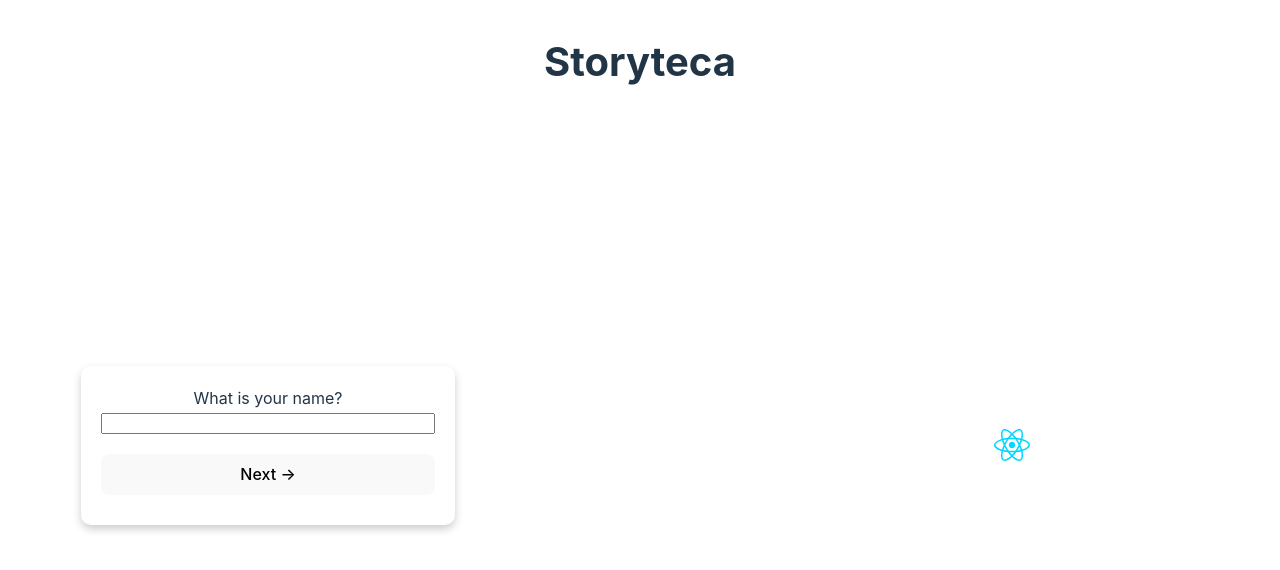
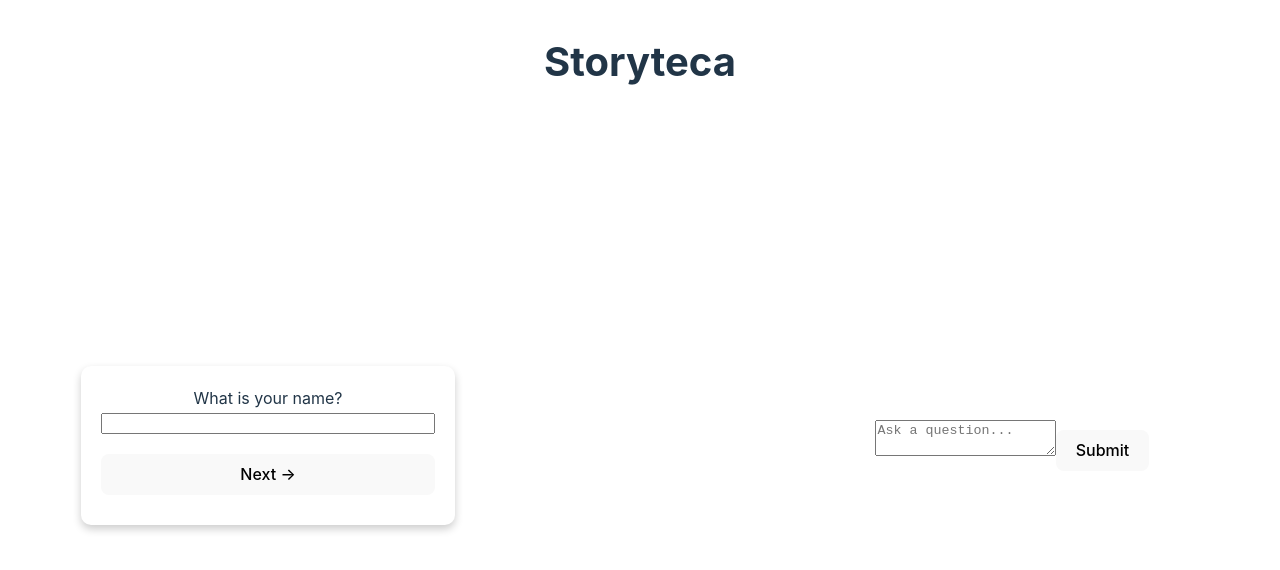
Before and after one commit to gdgalvis/Storyteca, a React (Vite) app: page / in a window 1280 px wide. Shown: the top 570 px of the page. Built offline with nearby package versions, Linux system fonts and the light colour scheme.

Commit message:
initial testing

```diff
--- a/package.json
+++ b/package.json
@@ -10,11 +10,13 @@
     "preview": "vite preview"
   },
   "dependencies": {
+    "axios": "^1.7.7",
     "react": "^18.3.1",
     "react-dom": "^18.3.1"
   },
   "devDependencies": {
     "@eslint/js": "^9.13.0",
+    "@types/node": "^22.9.0",
     "@types/react": "^18.3.11",
     "@types/react-dom": "^18.3.1",
     "@vitejs/plugin-react": "^4.3.3",
@@ -22,8 +24,9 @@
     "eslint-plugin-react-hooks": "^5.0.0",
     "eslint-plugin-react-refresh": "^0.4.13",
     "globals": "^15.11.0",
+    "tailwindcss": "^3.4.14",
     "typescript": "~5.6.2",
     "typescript-eslint": "^8.10.0",
-    "vite": "^5.4.9"
+    "vite": "^5.4.10"
   }
 }
--- a/src/App.tsx
+++ b/src/App.tsx
@@ -2,8 +2,9 @@
 import './App.css';
 import Title from './components/Title';
 import Form from './components/Form';
-import ImageContainer from './components/ImageContainer';
-
+import Prompt from './components/Prompt';
+//import ImageContainer from './components/ImageContainer';
+//<ImageContainer />
 const App: React.FC = () => {
   return (
     <div className="container">
@@ -13,7 +14,7 @@
           <Form />
         </div>
         <div className="image-container">
-          <ImageContainer />
+          <Prompt/>
         </div>
       </div>
     </div>
--- /dev/null
+++ b/src/api/Gpt.ts
@@ -0,0 +1,21 @@
+import axios from 'axios';
+
+const Story = async (prompt: string) => {
+  const response = await axios.post(
+    'https://api.openai.com/v1/chat/completions',
+    {
+      model: 'gpt-3.5-turbo',
+      messages: [{ role: 'user', content: prompt }],
+    },
+    {
+      headers: {
+        'Authorization': `Bearer ${import.meta.env.VITE_OPENAI_API_KEY}`,
+        'Content-Type': 'application/json',
+      },
+    }
+  );
+
+  return response.data.choices[0].message.content;
+};
+
+export default Story;
--- /dev/null
+++ b/src/components/Prompt.tsx
@@ -0,0 +1,29 @@
+import React, { useState } from 'react';
+import Story from "../api/Gpt";
+//src\API
+const ChatComponent = () => {
+  const [prompt, setPrompt] = useState('');
+  const [response, setResponse] = useState('');
+
+  const handleSubmit = async (e: { preventDefault: () => void; }) => {
+    e.preventDefault();
+    const gptResponse = await Story(prompt);
+    setResponse(gptResponse);
+  };
+
+  return (
+    <div>
+      <form onSubmit={handleSubmit}>
+        <textarea
+          value={prompt}
+          onChange={(e) => setPrompt(e.target.value)}
+          placeholder="Ask a question..."
+        />
+        <button type="submit">Submit</button>
+      </form>
+      {response && <p>GPT Response: {response}</p>}
+    </div>
+  );
+};
+
+export default ChatComponent;
```
Also changed, not shown: src/components/Storycomponent.js (added, +29 -0 lines), 2 other files (tests, documents, lock files or other folders).
